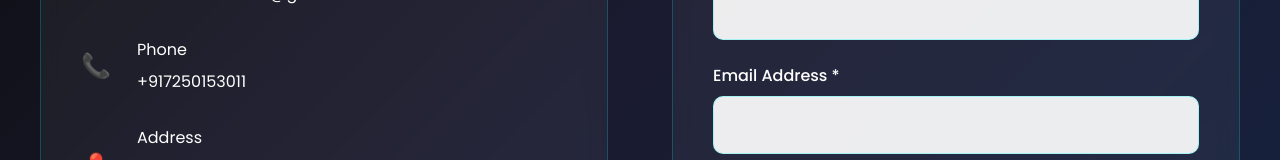
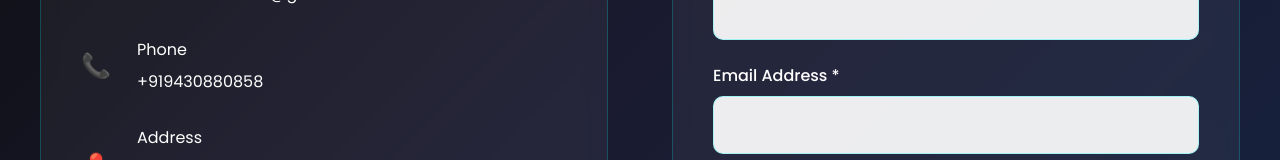
Before and after one commit to utkarshshu1221/vision-click-media, a React (Vite) app in the folder Frontend/: page /contact in a window 1280 px wide. Shown: the part 457-617 px from the top of the page. Built offline with nearby package versions, Linux system fonts and the light colour scheme.

Commit message:
Update Contact.jsx

```diff
--- a/Frontend/src/pages/Contact.jsx
+++ b/Frontend/src/pages/Contact.jsx
@@ -33,7 +33,7 @@ export default function Contact() {
                 <div className="contact-icon">📞</div>
                 <div>
                   <h4 style={{ color: "#ffffff", marginBottom: ".5rem" }}>Phone</h4>
-                  <p id="contactPhone">+917250153011</p>
+                  <p id="contactPhone">+919430880858</p>
                 </div>
               </div>
 
```
